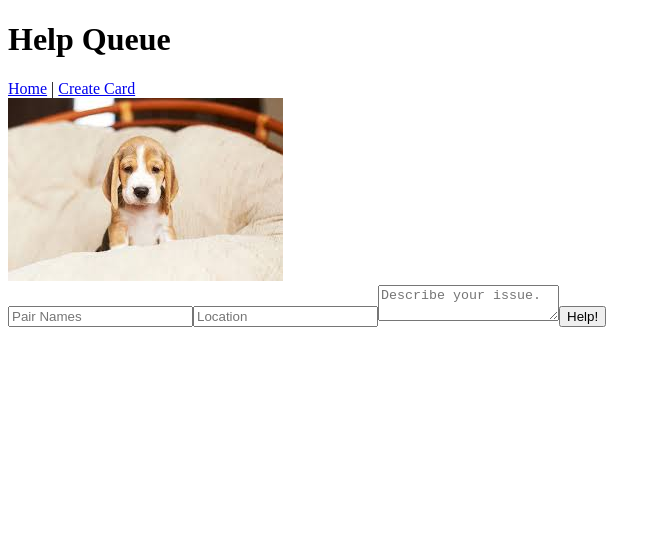
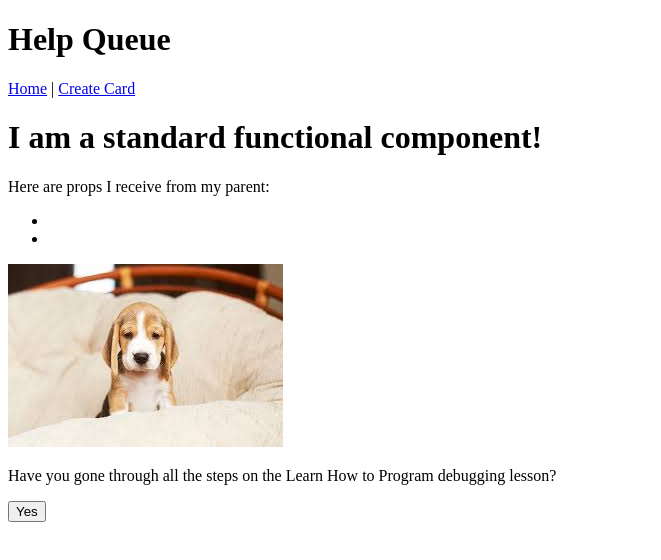
Before and after one commit to Ngann/TicTacReact, a React app: page /#/newcard in a window 1280 px wide. Shown: the top 560 px of the page, without its empty margins (0-661 px from the left). Built offline with nearby package versions, Linux system fonts and the light colour scheme.

Commit message:
add state

```diff
--- a/src/components/App.jsx
+++ b/src/components/App.jsx
@@ -3,17 +3,20 @@ import Header from './Header';
 import CardList from './CardList';
 import { Switch, Route } from 'react-router-dom';
 import NewCardForm from './NewCardForm';
+import NewCardControl from './NewCardControl';
 import ImageExample from './ImageExample';
 import Error404 from './Error404';
+import ExampleClassComponent from './ExampleFunctionalComponent'
 
 function App(){
   return (
     <div>
       <Header/>
+      <ExampleClassComponent/>
       <ImageExample/>
       <Switch>
         <Route exact path='/' component={CardList} />
-        <Route path='/newcard' component={NewCardForm} />
+        <Route path='/newcard' component={NewCardControl} />
         <Route component={Error404} />
       </Switch>
     </div>
--- /dev/null
+++ b/src/components/ConfirmationQuestions.jsx
@@ -0,0 +1,17 @@
+import React from 'react';
+import PropTypes from 'prop-types';
+
+function ConfirmationQuestions(props){
+  return (
+    <div>
+      <p>Have you gone through all the steps on the Learn How to Program debugging lesson?</p>
+      <button onClick={props.onTroubleshootingConfirmation}>Yes</button>
+    </div>
+  );
+}
+
+ConfirmationQuestions.propTypes = {
+  onTroubleshootingConfirmation: PropTypes.func
+};
+
+export default ConfirmationQuestions;
--- /dev/null
+++ b/src/components/ExampleFunctionalComponent.jsx
@@ -0,0 +1,18 @@
+import React from 'react';
+
+class ExampleClassComponent extends React.Component{
+  render(){
+    return (
+      <div>
+        <h1>I am a standard functional component!</h1>
+        <p>Here are props I receive from my parent:</p>
+        <ul>
+          <li>{this.props.examplePropOne}</li>
+          <li>{this.props.examplePropTwo}</li>
+        </ul>
+      </div>
+    );
+  }
+}
+
+export default ExampleClassComponent;
--- /dev/null
+++ b/src/components/NewCardControl.jsx
@@ -0,0 +1,39 @@
+import React from 'react';
+import ConfirmationQuestions from './ConfirmationQuestions';
+import NewCardForm from './NewCardForm';
+import PropTypes from 'prop-types';
+
+class NewCardControl extends React.Component {
+
+ constructor(props) {
+   super(props);
+   this.state = {
+     formVisibleOnPage: false
+   };
+   this.handleTroubleshootingConfirmation = this.handleTroubleshootingConfirmation.bind(this);
+ }
+
+ handleTroubleshootingConfirmation(){
+   this.setState({formVisibleOnPage: true});
+ }
+
+ render(){
+   let currentlyVisibleContent = null;
+   if (this.state.formVisibleOnPage){
+     currentlyVisibleContent = <NewCardForm onNewCardCreation={this.props.onNewCardCreation}/>;
+   } else {
+     currentlyVisibleContent = <ConfirmationQuestions onTroubleshootingConfirmation={this.handleTroubleshootingConfirmation}/>;
+   }
+   return (
+     <div>
+       {currentlyVisibleContent}
+     </div>
+   );
+ }
+}
+
+NewCardControl.propTypes = {
+ onNewCardCreation: PropTypes.func
+};
+
+export default NewCardControl;
--- a/src/components/NewCardForm.jsx
+++ b/src/components/NewCardForm.jsx
@@ -1,20 +1,27 @@
 import React from 'react';
 
 function NewCardForm(){
+
+  function handleNewTicketFormSubmission(event) {
+    event.preventDefault();
+  }
   return (
     <div>
-      <form>
+      <form onSubmit={handleNewTicketFormSubmission}>
         <input
           type='text'
           id='names'
-          placeholder='Pair Names'/>
+          placeholder='Pair Names'
+          ref={(input) => {_names = input;}}/>
         <input
           type='text'
           id='location'
-          placeholder='Location'/>
+          placeholder='Location'
+          ref={(input) => {_location = input;}}/>
         <textarea
           id='issue'
-          placeholder='Describe your issue.'/>
+          placeholder='Describe your issue.'
+          ref={(textarea) => {_issue = textarea;}}/>
         <button type='submit'>Help!</button>
       </form>
     </div>
```
